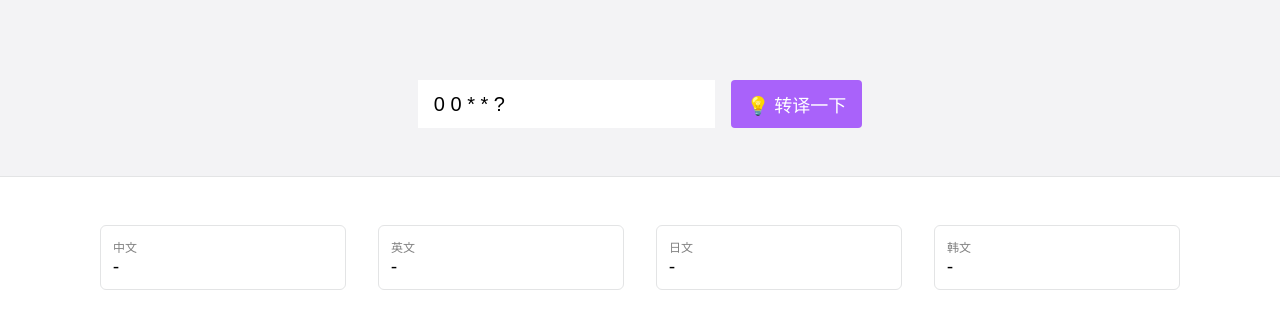
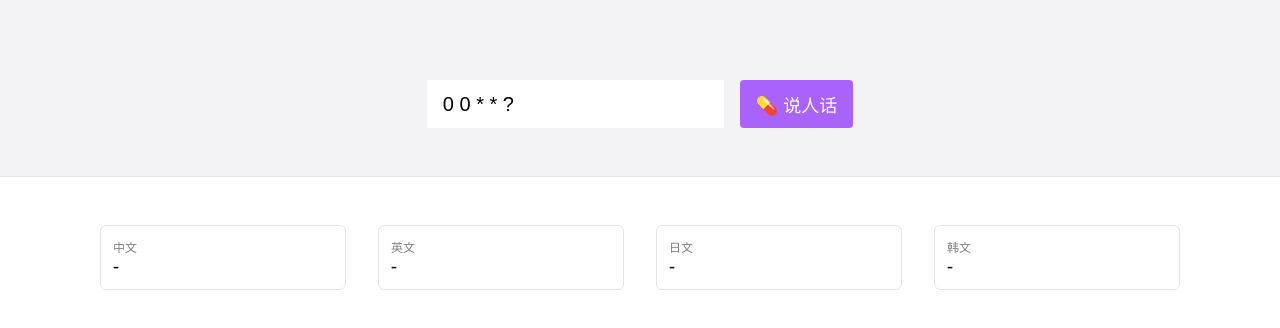
Before and after one commit to JOEX-design/cRonstrue-demo, a plain HTML site: page index.html in a window 1280 px wide. Drawn offline with Linux system fonts and the light colour scheme.

Commit message:
update text

```diff
--- a/index.html
+++ b/index.html
@@ -12,7 +12,7 @@
   <div class="formWrapper">
     <input value="0 0 * * ?" id="cronString">
     <button onclick="onTranslate()">
-      💡 转译一下
+      💊 说人话
     </button>
   </div>
 
```
